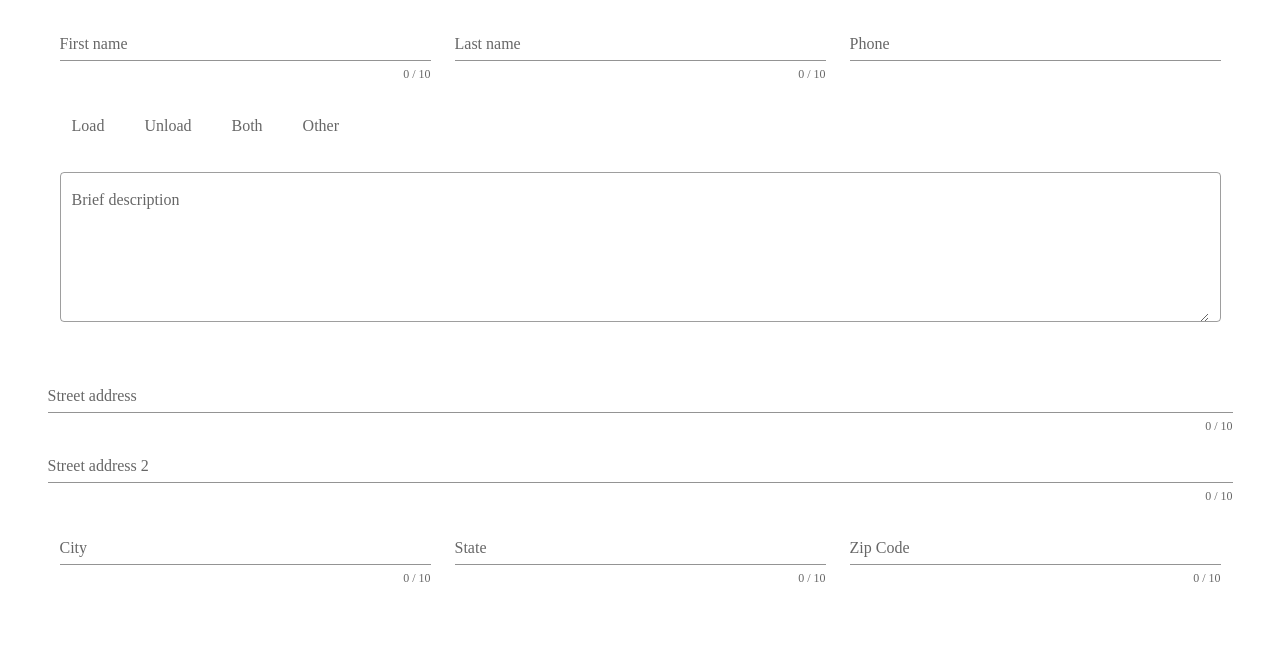
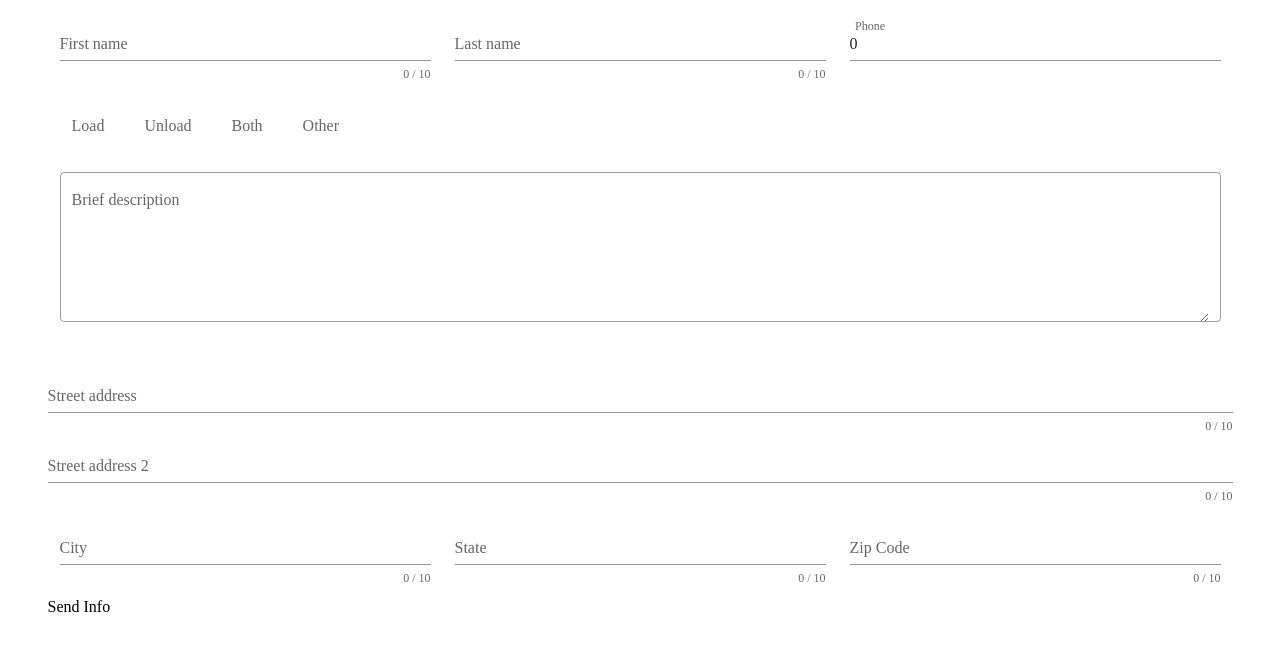
Before and after one commit to Kandianne/care-contents, a Vue app: page / in a window 1280 px wide. Shown: the top 650 px of the page. Built offline with nearby package versions, Linux system fonts and the light colour scheme.

Commit message:
more form work

```diff
--- a/package.json
+++ b/package.json
@@ -11,6 +11,7 @@
   },
   "dependencies": {
     "core-js": "^2.6.5",
+    "emailjs-com": "^2.4.1",
     "express": "^4.16.3",
     "vue": "^2.6.10",
     "vuetify": "^2.1.0"
--- a/src/App.vue
+++ b/src/App.vue
@@ -4,6 +4,7 @@
 </main>
 </template>
 
+<script src="https://s.pageclip.co/v1/pageclip.js" charset="utf-8"></script>
 <script>
 import CreateJob from './components/CreateJob';
 
--- a/src/components/CreateJob.vue
+++ b/src/components/CreateJob.vue
@@ -1,8 +1,7 @@
-<template>
-  <v-form>
+<template >
+  <v-form id="new-job" @submit.prevent="submitForm">
     <v-container>
       <v-row>
-        <!-- <v-col v-for="q in questions" v-bind:key="q.name" -->
         <v-col
           cols="12"
           md="4"
@@ -39,7 +38,7 @@
         </v-col>
       </v-row>
       <v-row>
-          <v-radio-group v-model="moveOptions" row>
+          <v-radio-group v-model="moveOptionSelected" row>
             <v-radio
               v-for="n in moveOptions"
               :key="n"
@@ -52,6 +51,7 @@
       <v-col cols="12" md="12">
           <v-textarea
             outlined
+            v-model="briefDescription"
             name="input-7-4"
             label="Brief description"
           ></v-textarea>
@@ -99,11 +99,16 @@
           ></v-text-field>
       </v-col>
       </v-row>
+      <v-row>
+        <button type="submit">Send Info</button>
+      </v-row>
     </v-container>
   </v-form>
 </template>
 
 <script>
+import emailjs from 'emailjs-com';
+
   export default {
     r: () => ({
       requiredRule: [
@@ -111,18 +116,37 @@
       ]
     }),
     data: () => ({
-      // questions: [
-      //   {name: "date", text: "When do you want to move?" },
-      //   {name: "hours-estimated", text: "How many hours of help do you need?"},
-      //   {name: "address", text: "Where can we meet you?"}
-      // ],
       moveOptions: [
         "Load",
         "Unload",
         "Both",
         "Other"
       ],
-      radioGroup: 1
+      radioGroup: 1,
+      firstName: "",
+      lastName: "",
+      phone: 0,
+      briefDescription: "",
+      address2: "",
+      address2: "",
+      city: "",
+      state: "",
+      zipcode: "",
+      moveOptionSelected: ""
     }),
+    methods: {
+      submitForm: function (e) {
+            console.log('SUCCESS!', this.firstName);
+
+         emailjs.sendForm('carefulcontentsmovers', 'template_9hxRp4gy', this.firstName, 'user_y0vRaKJBiVvgsBXJpxxN0')
+        .then((result) => {
+            console.log('SUCCESS!', response.status, response.text);
+        }, (error) => {
+            console.log('FAILED...', error);
+        });
+        alert(this.moveOptionSelected)
+      }
+    }
+
   }
 </script>
```
Also changed, not shown: 1 other file (tests, documents, lock files or other folders).
